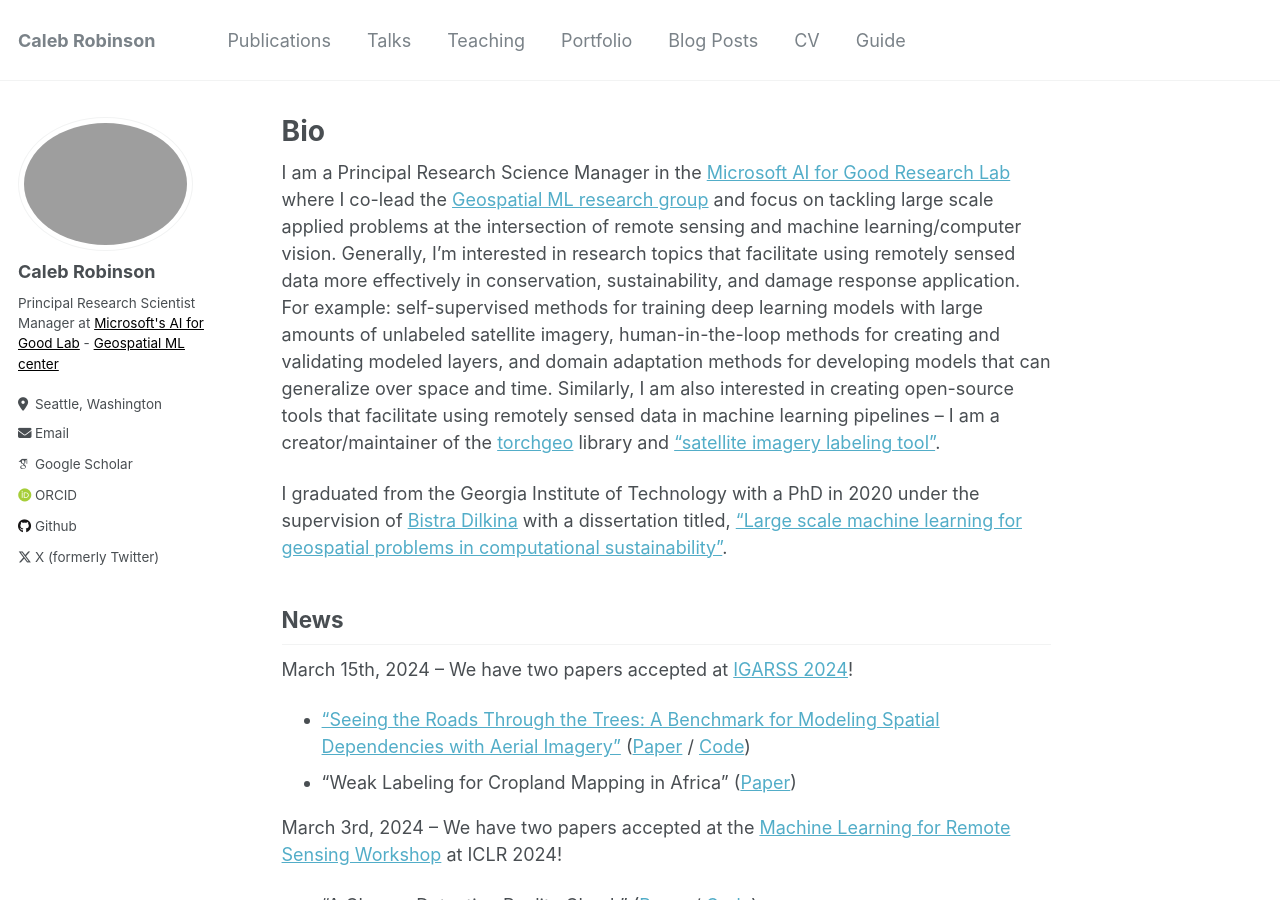
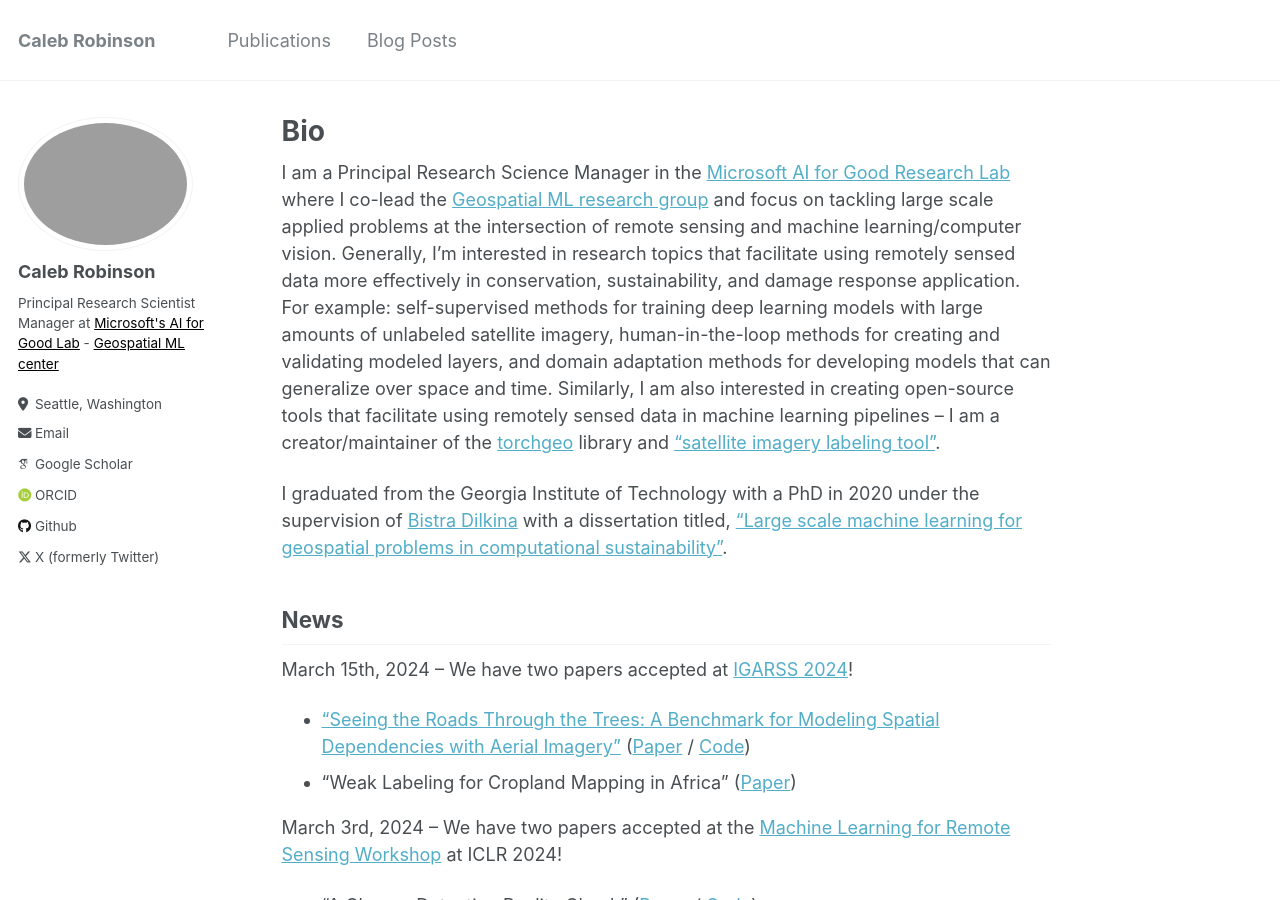
Before and after one commit to calebrob6/calebrob6.github.io, a Jekyll site: the page built from _pages/about.md, in a window 1280 px wide and 900 px high. Built offline with Jekyll 4.4.1, drawn with Linux system fonts in a browser that asks for light colours; some web fonts are replaced.

Commit message:
Trimming navigation bar

```diff
--- a/_data/navigation.yml
+++ b/_data/navigation.yml
@@ -3,20 +3,5 @@ main:
   - title: "Publications"
     url: /publications/
 
-  - title: "Talks"
-    url: /talks/
-
-  - title: "Teaching"
-    url: /teaching/
-
-  - title: "Portfolio"
-    url: /portfolio/
-
   - title: "Blog Posts"
     url: /year-archive/
-
-  - title: "CV"
-    url: /cv/
-
-  - title: "Guide"
-    url: /markdown/
```
